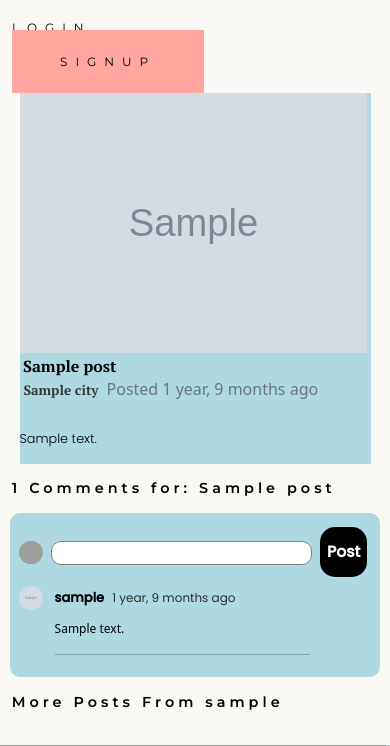
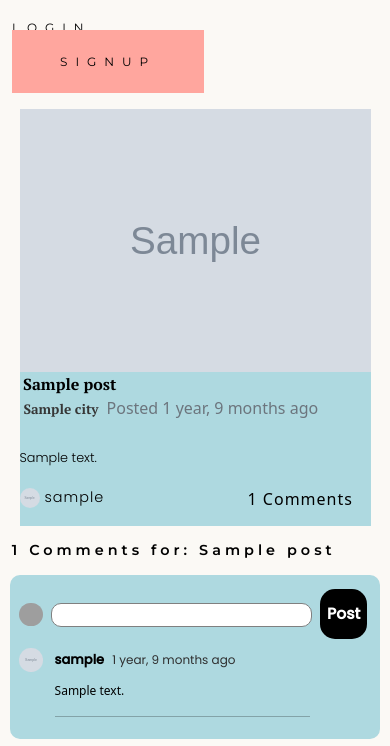
Before and after one commit to rsato1007/wayfarer-project, a Django app: page /post/1 in a window 390 px wide. Shown: the part 105-851 px from the top of the page. Run offline with Django 3.2, Linux system fonts and the light colour scheme; tables that the repository leaves empty hold one stand-in row (values such as "Sample post"); grey boxes marked "Sample" are stand-in pictures; some web fonts are replaced; grey boxes are pictures that could not be loaded.

Commit message:
adding responsive design to profile and post detail

```diff
--- a/main_app/static/styles/main.css
+++ b/main_app/static/styles/main.css
@@ -657,7 +657,7 @@ SVG Icons
 
 .individual-user-post {
     background-color: var(--blue);
-    height: clamp(100px, auto, 51vh);
+    height: clamp(200px, auto, 51vh);
     width: 100%;
     margin-left: auto;
     margin-right: auto;
@@ -802,7 +802,7 @@ SVG Icons
 
 .individual-user-post-bottom {
     position: absolute;
-    bottom: 0px;
+    bottom: 0;
     width: 95%;
     padding: 1vw 0vw;
     color: var(--black);
@@ -1294,8 +1294,12 @@ textarea:focus, input:focus{
 @media only screen and (max-width: 1250px) {
     /* Comment Section CSS */
 
+    .post-detail {
+        margin-left: 5%;
+    }
+
     .individual-user-post {
-        display: flex;
+        display: inline-flex;
         flex-direction: column;
         margin-top: 4vw;
         height: auto;
@@ -1305,6 +1309,7 @@ textarea:focus, input:focus{
         width: 100%;
         height: auto;
         margin-bottom: 0;
+        padding: 0;
     }
 
     .individual-post-options {
@@ -1318,6 +1323,11 @@ textarea:focus, input:focus{
     .individual-post-options-menu-link {
         margin-bottom: 0.3vw;
         font-size: 3vw;
+    }
+
+    .individual-user-post-bottom {
+        position: relative;
+        margin-bottom: 3vw;
     }
 
     .more-posts-from-user-container-header {
```
